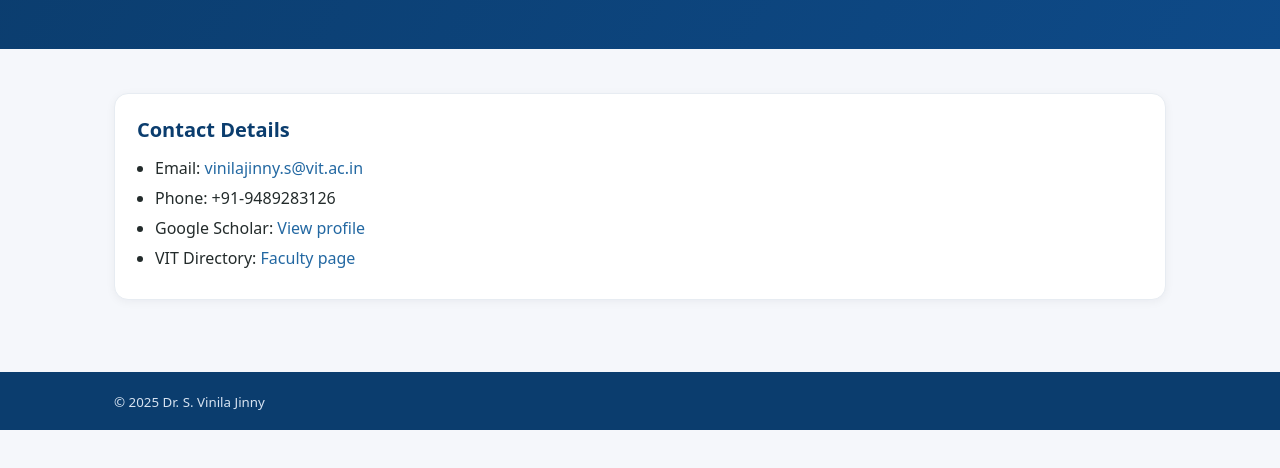
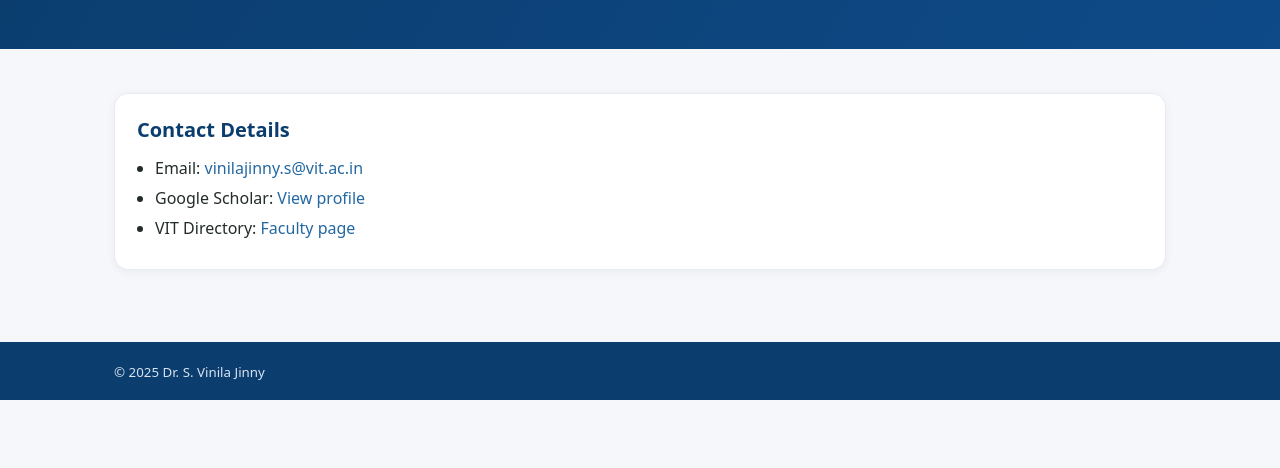
Before and after one commit to VinilaJ/vinila, a plain HTML site: page contact.html in a window 1280 px wide. Shown: the part 122-590 px from the top of the page. Drawn offline with Linux system fonts and the light colour scheme.

Commit message:
Update contact.html

```diff
--- a/contact.html
+++ b/contact.html
@@ -30,7 +30,6 @@
       <h2>Contact Details</h2>
       <ul class="list">
         <li>Email: <a href="mailto:vinilajinny.s@vit.ac.in">vinilajinny.s@vit.ac.in</a></li>
-        <li>Phone: +91‑9489283126</li>
         <li>Google Scholar: <a href="https://scholar.google.com/citations?user=y809MU8AAAAJ&hl=en" target="_blank" rel="noopener">View profile</a></li>
         <li>VIT Directory: <a href="https://vitdirectory.vit.ac.in/page/faculty/18779" target="_blank" rel="noopener">Faculty page</a></li>
       </ul>
```
